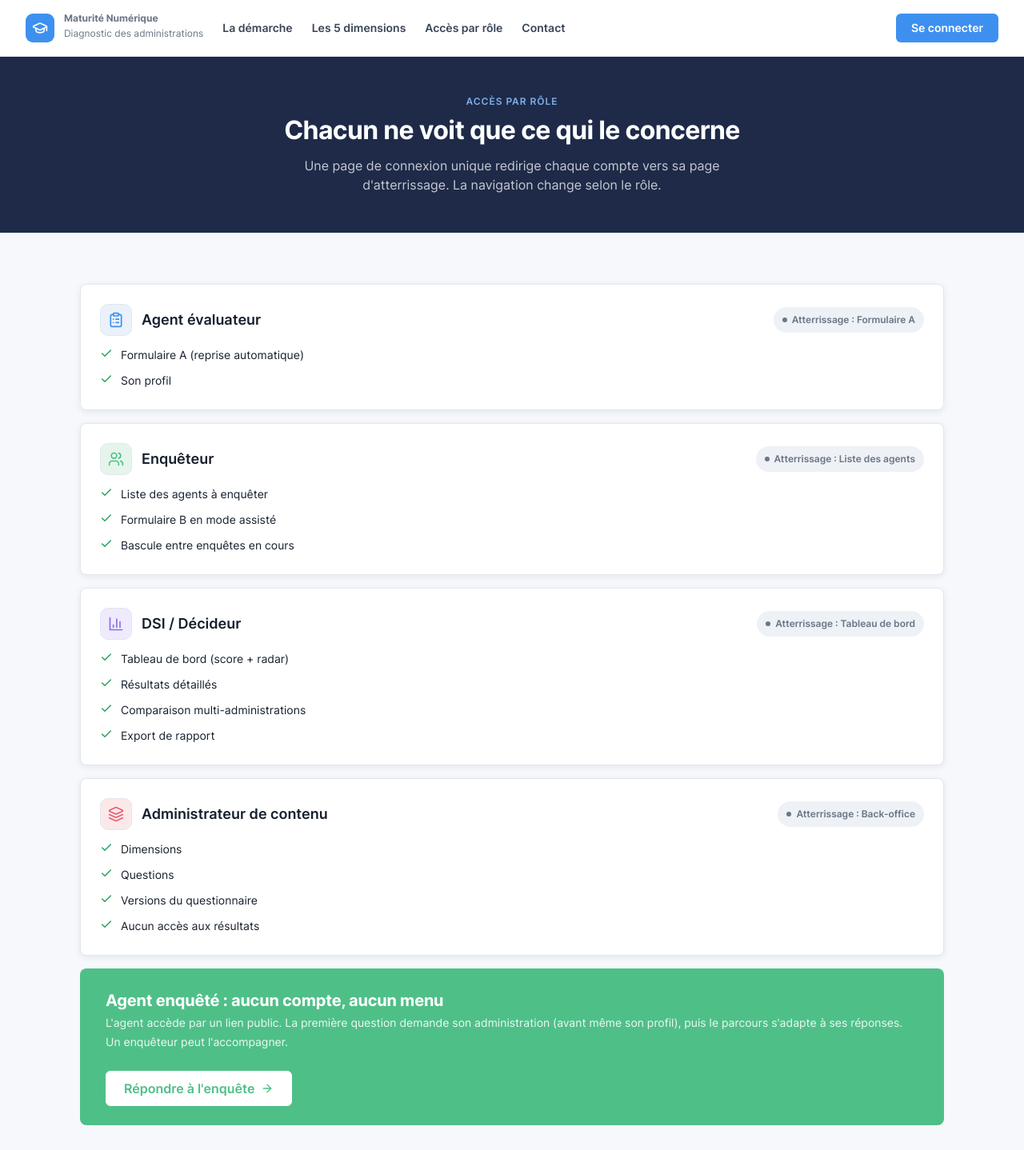
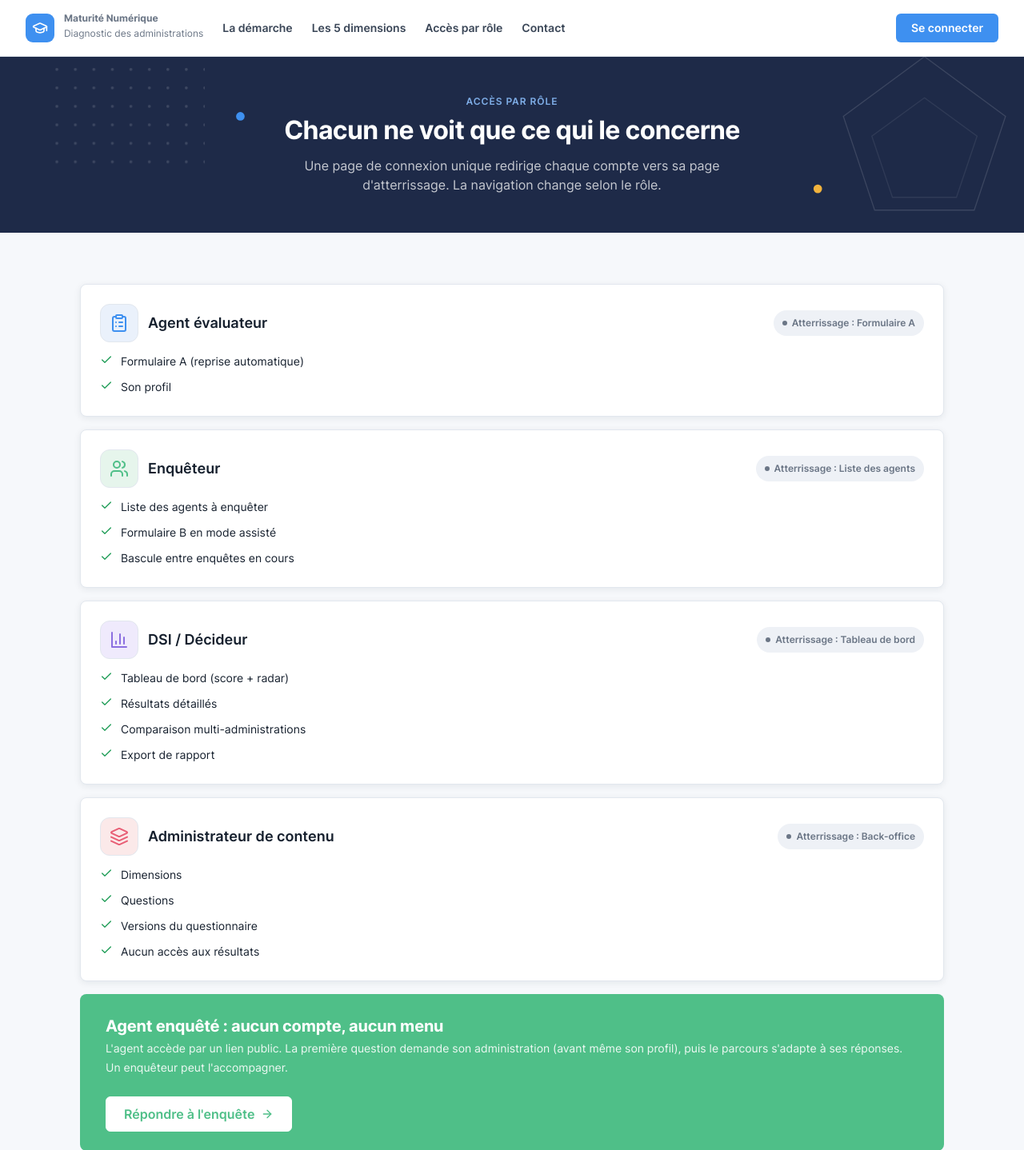
Before and after one commit to feliciadesouza/maturite_numerique, a Django app: page /acces-par-role/ in a window 1280 px wide. Shown: the top 1438 px of the page at 80% size. Run offline with Django 5.2, Linux system fonts and the light colour scheme.

Commit message:
feat(maquette): page 5 dimensions - decor du bandeau + badges teintes
Alignement sur la maquette Figma (verification page par page) :
- Bandeau d'en-tete (_page_banner, 6 pages vitrine) : ajout du decor -
  trame de points en haut a gauche, pentagone en filigrane a droite,
  deux pastilles d'accent (bleu / ambre). SVG inline, aucun asset.
- Badge Poids teinte a la couleur de la dimension (.badge--dim-*) au
  lieu du gris neutre, sur /dimensions/ et la section dimensions de
  l'accueil.
- .dim-ico 40 -> 48 px (glyphe 24 px) et espacement des cartes
  16 -> 24 px sur /dimensions/.

```diff
--- a/maturite_numerique/core/static/css/public.css
+++ b/maturite_numerique/core/static/css/public.css
@@ -43,7 +43,8 @@
 /* Liste des dimensions (accueil + page dédiée) */
 .dim-list { display: flex; flex-direction: column; gap: var(--sp-4); }
 .dim-row { display: flex; gap: var(--sp-4); align-items: flex-start; }
-.dim-ico { width: 40px; height: 40px; border-radius: 10px; display: grid; place-items: center; flex: none; color: #fff; }
+.dim-ico { width: 48px; height: 48px; border-radius: 12px; display: grid; place-items: center; flex: none; color: #fff; }
+.dim-ico .icon { width: 24px; height: 24px; }
 .dim-ico--infra { background: var(--dim-infra); }
 .dim-ico--services { background: var(--dim-services); }
 .dim-ico--competences { background: var(--dim-competences); }
@@ -57,6 +58,13 @@
 .dim-ico--engagement.is-soft { color: var(--dim-engagement); background: var(--red-50); }
 .dim-row h3 { font-size: var(--fs-title); }
 .dim-row p { color: var(--text-muted); font-size: var(--fs-sm); margin-top: 2px; }
+
+/* Badge « Poids » teinté à la couleur de la dimension */
+.badge--dim-infra       { background: var(--blue-50);  color: var(--dim-infra); }
+.badge--dim-services    { background: var(--green-50); color: var(--dim-services); }
+.badge--dim-competences { background: var(--amber-50); color: var(--dim-competences); }
+.badge--dim-juridique   { background: #efeafc;         color: var(--dim-juridique); }
+.badge--dim-engagement  { background: var(--red-50);   color: var(--dim-engagement); }
 
 /* Grille de cartes générique */
 .card-grid { display: grid; gap: var(--sp-4); }
@@ -98,8 +106,9 @@
 .cta-dark .btn--secondary { background: transparent; color: #fff; border-color: rgba(255,255,255,0.4); }
 
 /* Bandeau d'en-tête des pages internes du site (démarche, légal…) */
-.page-banner { background: var(--navy); color: #fff; padding: var(--sp-12) var(--sp-8); }
-.page-banner .inner { max-width: 1080px; margin: 0 auto; text-align: center; }
+.page-banner { position: relative; overflow: hidden; background: var(--navy); color: #fff; padding: var(--sp-12) var(--sp-8); }
+.page-banner__decor { position: absolute; inset: 0; width: 100%; height: 100%; pointer-events: none; }
+.page-banner .inner { position: relative; z-index: 1; max-width: 1080px; margin: 0 auto; text-align: center; }
 .page-banner .eyebrow { color: var(--blue-300); display: block; margin-bottom: var(--sp-2); }
 .page-banner h1 { color: #fff; }
 .page-banner p { color: rgba(255,255,255,0.75); margin-top: var(--sp-3); max-width: 52ch; margin-inline: auto; }
--- a/maturite_numerique/core/templates/components/_page_banner.html
+++ b/maturite_numerique/core/templates/components/_page_banner.html
@@ -1,5 +1,20 @@
 {% comment %} Bandeau navy d'en-tête. Params : eyebrow, titre, sous_titre {% endcomment %}
 <section class="page-banner">
+  <svg class="page-banner__decor" viewBox="0 0 1440 320" preserveAspectRatio="xMidYMid slice"
+       aria-hidden="true" focusable="false">
+    <defs>
+      <pattern id="pb-dots" width="26" height="26" patternUnits="userSpaceOnUse">
+        <circle cx="2" cy="2" r="2" fill="rgba(255,255,255,0.14)"/>
+      </pattern>
+    </defs>
+    <rect x="64" y="30" width="224" height="160" fill="url(#pb-dots)"/>
+    <polygon points="1300,36 1414,120 1370,252 1230,252 1186,120"
+             fill="none" stroke="rgba(255,255,255,0.13)" stroke-width="1.5"/>
+    <polygon points="1300,94 1374,148 1345,234 1255,234 1226,148"
+             fill="none" stroke="rgba(255,255,255,0.08)" stroke-width="1.5"/>
+    <circle cx="338" cy="120" r="6" fill="#3E90F0"/>
+    <circle cx="1150" cy="222" r="6" fill="#F2B33D"/>
+  </svg>
   <div class="inner">
     <span class="eyebrow">{{ eyebrow }}</span>
     <h1>{{ titre }}</h1>
--- a/maturite_numerique/core/templates/public/accueil.html
+++ b/maturite_numerique/core/templates/public/accueil.html
@@ -84,7 +84,7 @@
             <h3>{{ d.obj.nom }}</h3>
             <p>{{ d.obj.description }}</p>
           </div>
-          <span class="badge badge--neutre" style="margin-left:auto;white-space:nowrap;">{% widthratio d.obj.poids 1 100 %} %</span>
+          <span class="badge badge--dim-{{ d.obj.code }}" style="margin-left:auto;white-space:nowrap;">{% widthratio d.obj.poids 1 100 %} %</span>
         </div>
         {% endfor %}
       </div>
--- a/maturite_numerique/core/templates/public/dimensions.html
+++ b/maturite_numerique/core/templates/public/dimensions.html
@@ -7,7 +7,7 @@
 
 <section class="public-section">
   <div class="public-container">
-    <div class="stack">
+    <div class="stack" style="gap: var(--sp-6);">
       {% for d in dimensions %}
       <div class="card">
         <div class="dim-row">
@@ -16,7 +16,7 @@
           <div style="flex:1;">
             <div class="row row--between">
               <h3>{{ d.obj.nom }}</h3>
-              <span class="badge badge--neutre">Poids : {% widthratio d.obj.poids 1 100 %} %</span>
+              <span class="badge badge--dim-{{ d.obj.code }}">Poids : {% widthratio d.obj.poids 1 100 %} %</span>
             </div>
             <p class="text-muted" style="margin-top:4px;">{{ d.obj.description }}.</p>
             <div class="tag-chips">
```
